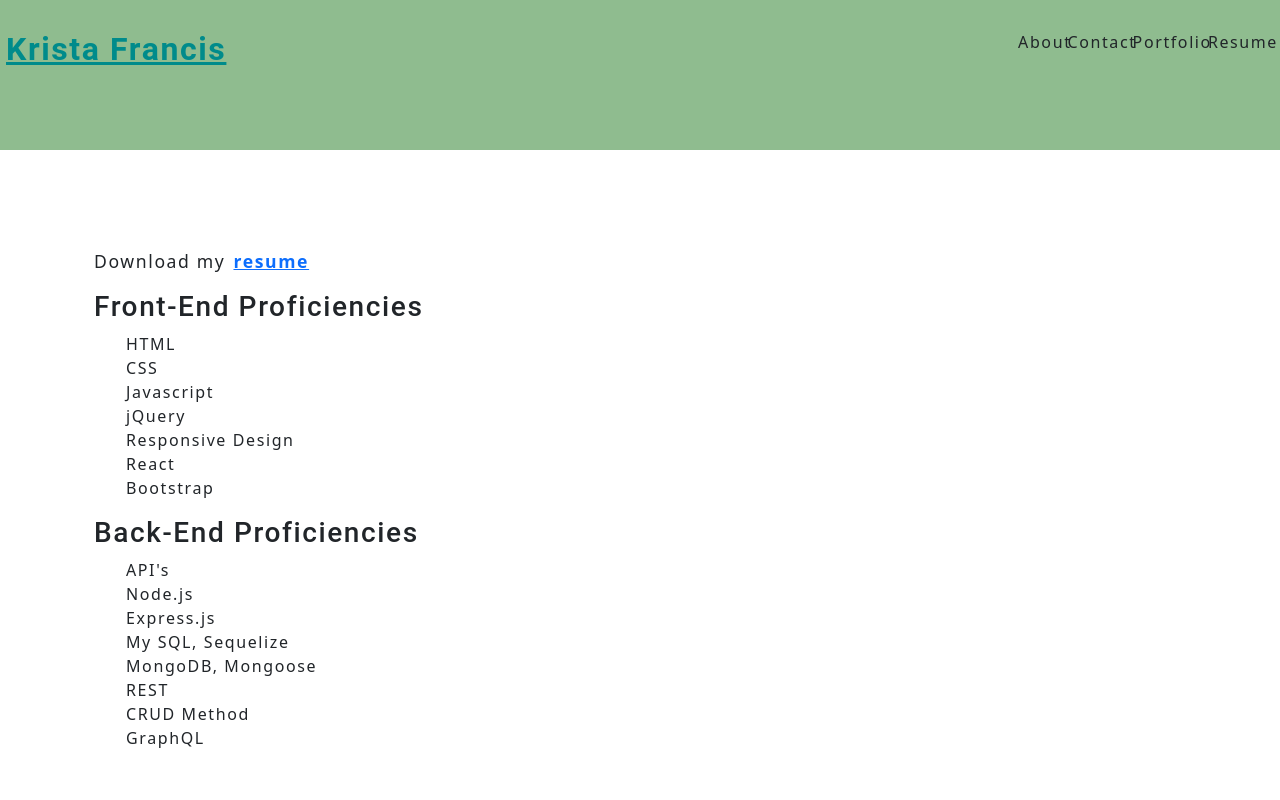
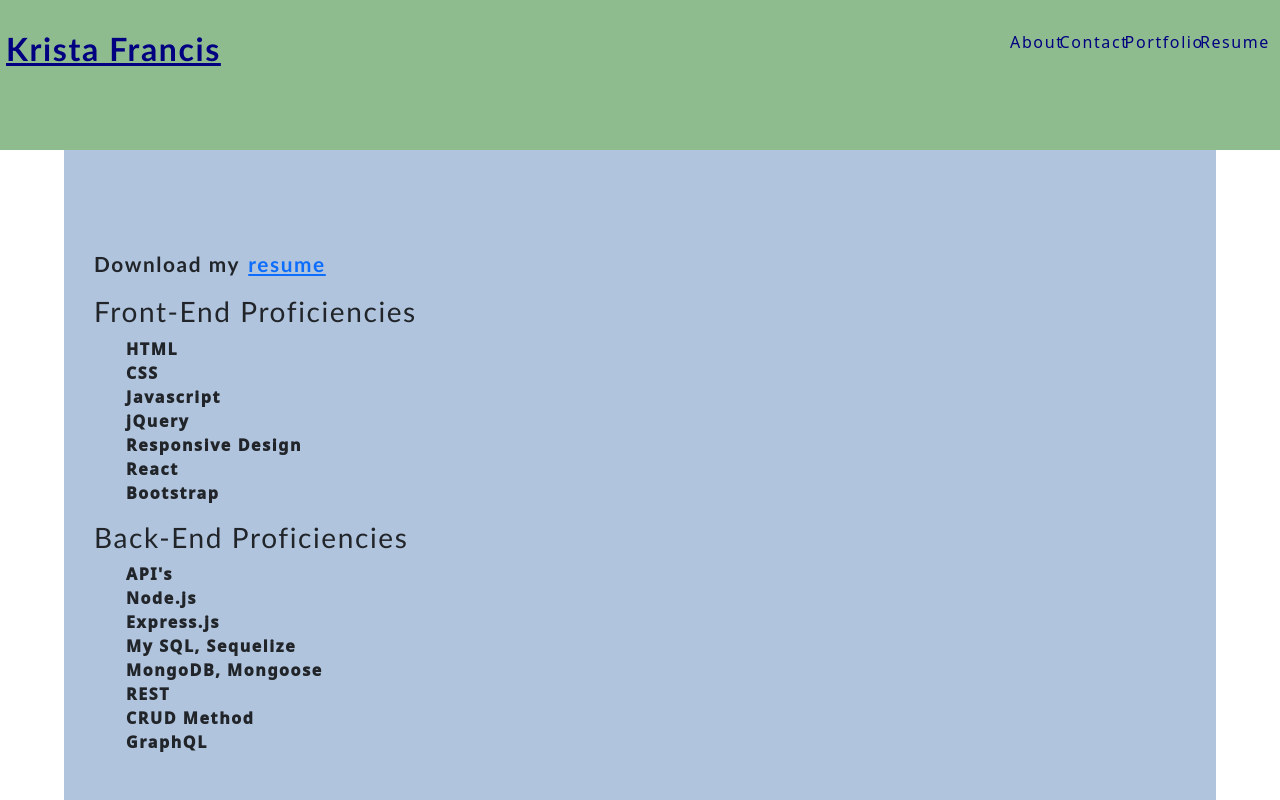
Before and after one commit to kristafrancis/kristas-react-portfolio, a React (Create React App) app: page /#/resume in a window 1280 px wide. Shown: the top 800 px of the page. Built offline with nearby package versions, Linux system fonts and the light colour scheme.

Commit message:
changing css

```diff
--- a/src/App.js
+++ b/src/App.js
@@ -1,5 +1,5 @@
 import { HashRouter as Router, Route, Routes, NavLink } from "react-router-dom";
-//import "./App.css";
+import "./index";
 import "bootstrap/dist/css/bootstrap.min.css";
 
 import React, { useState } from "react";
--- a/src/components/Nav/index.js
+++ b/src/components/Nav/index.js
@@ -10,7 +10,7 @@ function Nav(props) {
         </a>
       </h2>
       <nav>
-        <ul className="flex-row">{props.children}</ul>
+        <ul className="flex-row px-2">{props.children}</ul>
       </nav>
     </header>
   );
--- a/src/components/Portfolio/index.js
+++ b/src/components/Portfolio/index.js
@@ -6,7 +6,7 @@ import { capitalizeFirstLetter } from "../../utils/helpers";
 function Portfolio() {
   return (
     <section>
-  Test    {/* <Projects /> */}
+      <Projects />
     </section>
   );
 }
--- a/src/components/Projects/index.js
+++ b/src/components/Projects/index.js
@@ -46,7 +46,7 @@ const Projects = () => {
         {currentPortfolio.map((image, i) => {
           return (
             <img
-              src={require(`../../assets/portfolio/${image.name}.png`).default}
+              src={require(`../../assets/portfolio/${image.name}.png`)}
               alt={image.name}
               className="img-thumbnail mx-1"
               key={image.name}
--- a/src/components/Resume/index.js
+++ b/src/components/Resume/index.js
@@ -5,7 +5,7 @@ function Resume() {
     <section className="my-5">
       <div className="my-2">
         <p>
-          Download my <a href="www.github.com/kristafrancis">resume</a>
+          Download my <a href="kristafrancis">resume</a>
         </p>
         <h3>Front-End Proficiencies</h3>
         <ul className="skills">
--- a/src/index.css
+++ b/src/index.css
@@ -1,10 +1,12 @@
 main {
+  background-color: lightsteelblue;
+  font-weight: 1000;
   margin: 0 auto;
   max-width: 90%;
   padding: 50px 30px;
 }
 :root {
-  --primary: #8c54ff;
+  --primary: navy;
   --secondary: #f3a847;
   --tertiary: #b12704;
   --light: #fafafa;
@@ -43,7 +45,7 @@ h3,
 h4,
 h5,
 h6 {
-  font-family: "Roboto", sans-serif;
+  font-family:'Gill Sans', 'Gill Sans MT', Calibri, 'Trebuchet MS', sans-serif;
   font-weight: 500;
   margin: 5px 0;
   line-height: 1.25;
@@ -75,7 +77,8 @@ h6 {
 }
 
 p {
-  font-size: 1.1rem;
+  font-family:'Gill Sans', 'Gill Sans MT', Calibri, 'Trebuchet MS', sans-serif;
+  font-size: 1.3rem;
   margin-top: 0;
 }
 
@@ -99,7 +102,14 @@ header {
 }
 
 header a {
-  color: darkcyan;
+  color: navy;
+}
+
+nav {
+  height: 100px;
+  color: navy;
+  justify-content: space-between;
+  display: flex;
 }
 .footer {
   height: 150px;
```
